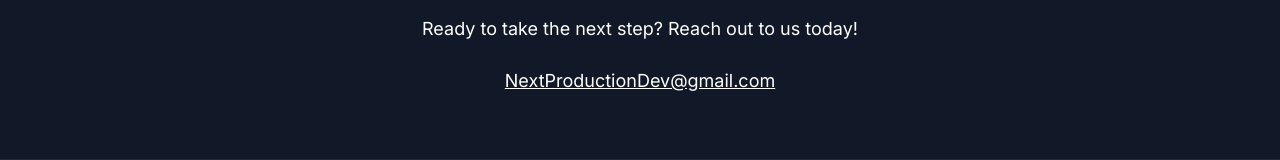
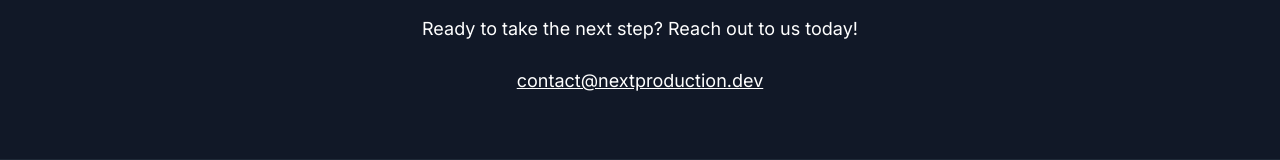
Before and after one commit to NextProduction/nextproduction.github.io, a Next.js app: page / in a window 1280 px wide. Shown: the part 2289-2449 px from the top of the page. Built offline with nearby package versions, Linux system fonts and the light colour scheme.

Commit message:
Update email address Landing.js

```diff
--- a/components/Landing.js
+++ b/components/Landing.js
@@ -127,7 +127,7 @@ const LandingPage = () => {
                         href="mailto:contact@nextproduction.dev"
                         className="text-lg underline hover:text-blue-300"
                     >
-                        NextProductionDev@gmail.com
+                        contact@nextproduction.dev
                     </a>
                 </div>
             </section>
```
